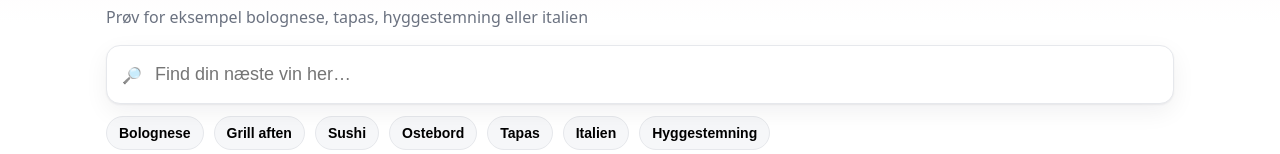
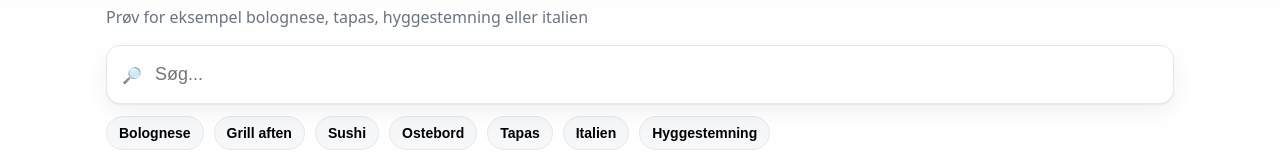
Before and after one commit to KaasLarsen/vinmatcher, a plain HTML site: page index.html in a window 1280 px wide. Shown: the part 197-351 px from the top of the page. Drawn offline with Linux system fonts and the light colour scheme.

Commit message:
Update index.html

```diff
--- a/index.html
+++ b/index.html
@@ -15,7 +15,7 @@
       <h1>Find vin til din mad på få sekunder</h1>
       <p>Prøv for eksempel bolognese, tapas, hyggestemning eller italien</p>
       <div class="search">
-        <input id="q" type="text" placeholder="Find din næste vin her…">
+        <input id="q" type="text" placeholder="Søg...">
       </div>
       <div class="chips" id="chips"></div>
     </section>
```
